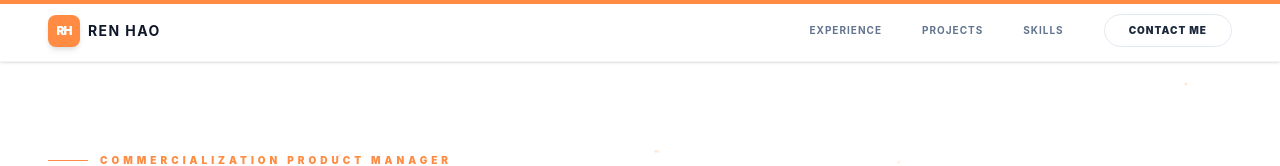
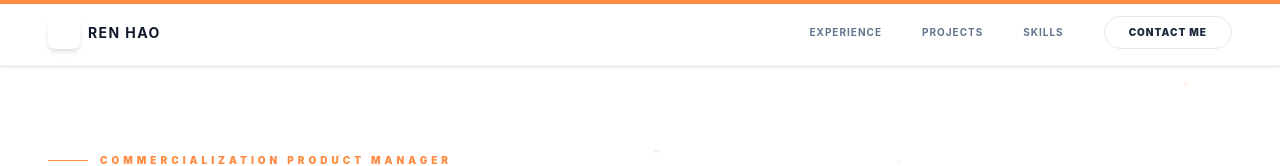
Before and after one commit to 24279160/my-portfolio, a React (Vite) app: page / in a window 1280 px wide. Shown: the top 166 px of the page. Built offline with nearby package versions, Linux system fonts and the light colour scheme.

Commit message:
Add files via upload
04.14 final4
排除figma icon 問題

```diff
--- a/src/App.jsx
+++ b/src/App.jsx
@@ -24,7 +24,7 @@ import {
   FileText,
   ExternalLink,
   Play,
-  Figma,
+  PenTool,
   Navigation
 } from 'lucide-react';
 
@@ -322,7 +322,6 @@ const App = () => {
     { icon: <ShieldCheck className="text-teal-500" size={16} />, text: "參與政府專案執行，確保產品符合實際應用場景與驗收標準。" }
   ];
 
-  // 專案數據 (更新連結並移除圖片上的提示文字)
   const projects = [
     {
       id: 'actorcore',
@@ -369,7 +368,7 @@ const App = () => {
       icon: LayoutTemplate,
       buttons: [
         { label: "完整專案介紹", url: "https://canva.link/ekmxli49aegakvj", icon: <FileText size={14} /> },
-        { label: "Figma Mockup", url: "https://www.figma.com/design/Zqj906uj1rMQpcvOwg24LE/BUS+_3/31--UI?node-id=138-1498&t=oLKIHKC0WNmUW8xu-1", icon: <Figma size={14} /> },
+        { label: "Figma Mockup", url: "https://www.figma.com/design/Zqj906uj1rMQpcvOwg24LE/BUS+_3/31--UI?node-id=138-1498&t=oLKIHKC0WNmUW8xu-1", icon: <PenTool size={14} /> },
         { label: "互動原型", url: "https://www.figma.com/proto/Zqj906uj1rMQpcvOwg24LE/BUS+_3/31--UI?page-id=138:1498&node-id=710-73139&viewport=-9828,1631,0.35&t=KCyPi9RaQar0iP42-1&scaling=min-zoom&content-scaling=fixed&starting-point-node-id=710:73139&show-proto-sidebar=1", icon: <Navigation size={14} /> }
       ],
       skills: ['UI/UX Design', 'Design System', 'Prototyping']
@@ -417,9 +416,9 @@ const App = () => {
       <CustomCursor />
       <NeuralMeshBackground mouse={mousePos} />
 
-      <nav className="fixed w-full bg-white/70 backdrop-blur-xl z-[100] py-3.5 px-8 md:px-12 flex justify-between items-center border-b border-gray-100 shadow-sm">
+      <nav className="fixed w-full bg-white/70 backdrop-blur-xl z-[100] py-4 px-8 md:px-12 flex justify-between items-center border-b border-gray-100 shadow-sm">
         <div className="text-xl font-black tracking-tighter cursor-pointer flex items-center gap-2 pointer-events-auto" onClick={() => window.scrollTo({top: 0, behavior: 'smooth'})}>
-          <div className="w-8 h-8 bg-[#FF8C42] rounded-lg flex items-center justify-center text-white font-black text-xs shadow-md">RH</div>
+          <div className="w-8 h-8 bg-accent rounded-lg flex items-center justify-center text-white font-black text-xs shadow-md">RH</div>
           <span className="font-bold uppercase tracking-widest text-sm text-slate-900">REN <span className="text-dark">HAO</span></span>
         </div>
         <div className="hidden md:flex space-x-10 font-bold text-[10px] tracking-widest uppercase items-center text-slate-500 pointer-events-auto">
@@ -517,7 +516,7 @@ const App = () => {
         </div>
       </section>
 
-      {/* Projects Showcase - 連結補全且移除圖片提示文字 */}
+      {/* Projects Showcase */}
       <section id="projects" className="py-24 px-6 md:px-12 relative z-10 text-left">
         <div className="max-w-[1200px] mx-auto">
           <div className="flex items-center gap-6 mb-16 text-left">
@@ -530,7 +529,6 @@ const App = () => {
               <TiltCard key={idx} className="bg-white p-8 md:p-10 rounded-[3.5rem] border border-slate-100 shadow-sm hover:shadow-2xl transition-all duration-500 flex flex-col md:flex-row gap-10 items-start relative overflow-hidden text-left cursor-default">
                 <div className="w-full md:w-[48%] aspect-[16/10] rounded-[2.5rem] overflow-hidden shadow-lg border border-slate-200 relative shrink-0">
                   <motion.img src={project.img} alt={project.title} whileHover={{ scale: 1.1, rotate: -1 }} transition={{ duration: 1.5, ease: "easeOut" }} className="w-full h-full object-cover" />
-                  {/* 移除原本的 View Detailed Case Study 懸浮條 */}
                 </div>
 
                 <div className="flex-grow flex flex-col h-full py-2 relative z-20">
@@ -650,7 +648,7 @@ const App = () => {
           </div>
           <div className="mt-32 text-[10px] font-black text-slate-300 tracking-[0.9em] uppercase flex flex-col items-center gap-4">
             <div className="w-12 h-[1px] bg-slate-200"></div>
-            © 2026 JEN-HAO ZHENG · PM PORTFOLIO V26.0 PROFESSIONAL
+            © 2026 JEN-HAO ZHENG · PM PORTFOLIO V26.1 PROFESSIONAL
           </div>
         </div>
       </footer>
```
